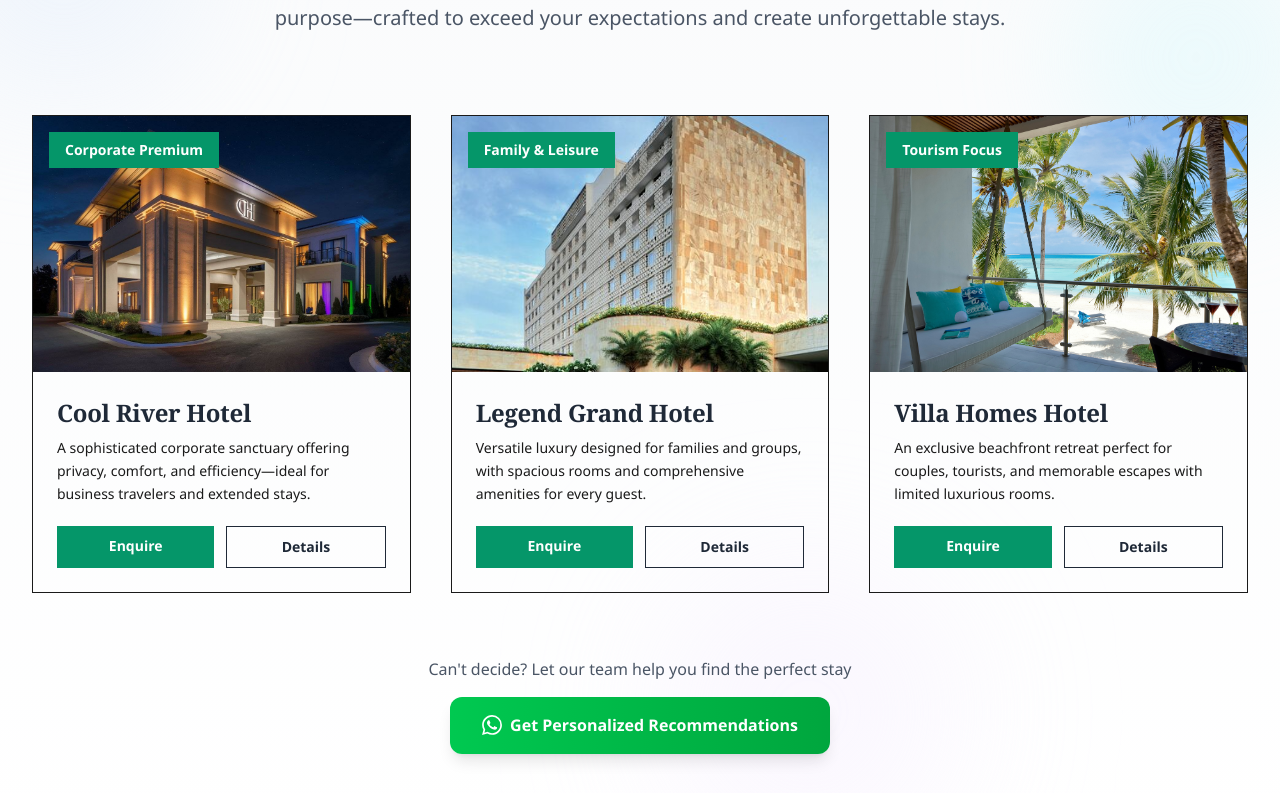
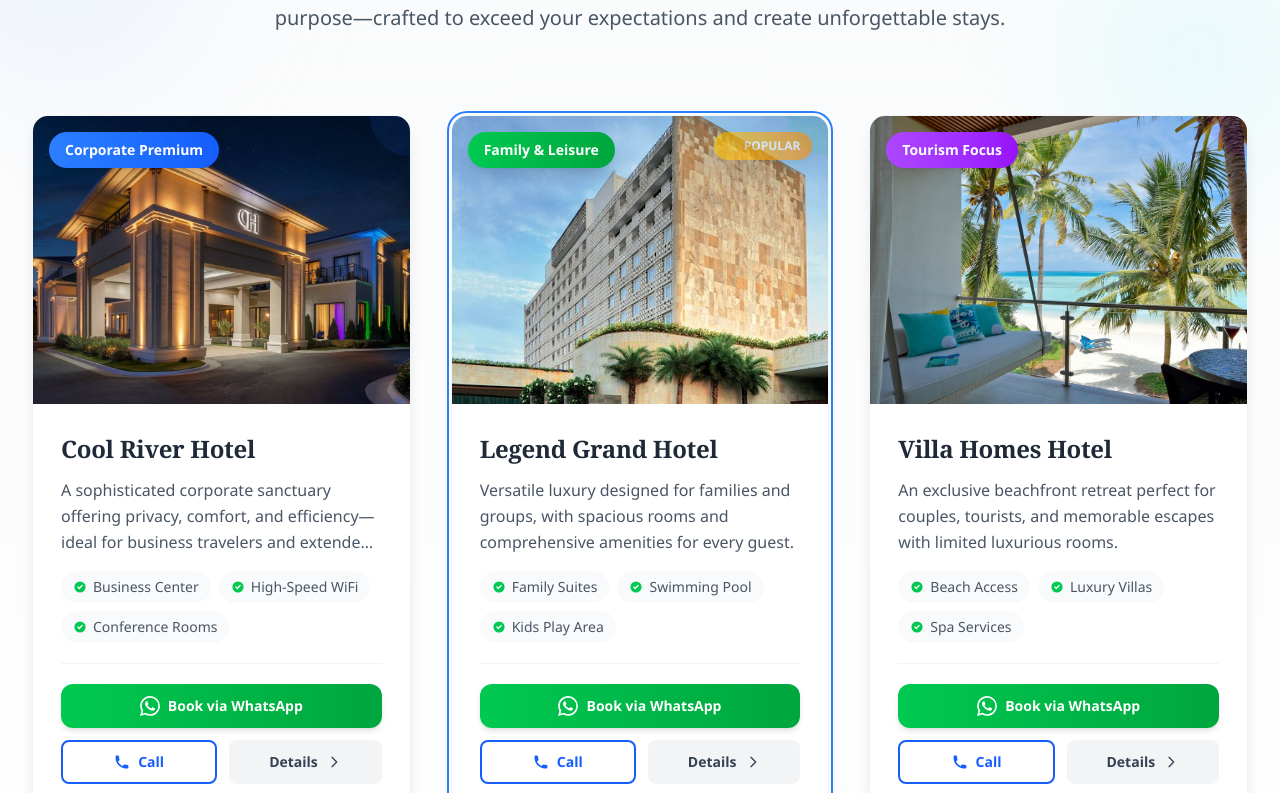
Before and after one commit to amiteshjha01/-kgb-hotels, a Next.js app: page / in a window 1280 px wide. Shown: the part 1227-2020 px from the top of the page. Built offline with nearby package versions, Linux system fonts and the light colour scheme.

Commit message:
feat: enhance HotelCard component with new props and UI updates

```diff
--- a/components/HotelCard.tsx
+++ b/components/HotelCard.tsx
@@ -1,6 +1,5 @@
 import Image from "next/image"
 import Link from "next/link"
-import { generateWhatsAppLink } from "@/lib/whatsapp"
 
 type HotelCardProps = {
     title: string
@@ -8,6 +7,11 @@ type HotelCardProps = {
     image: string
     link: string
     tag: string
+    tagColor?: "blue" | "green" | "purple"
+    features?: string[]
+    phone?: string
+    whatsappPhone?: string
+    featured?: boolean
 }
 
 export default function HotelCard({
@@ -16,54 +20,150 @@ export default function HotelCard({
     image,
     link,
     tag,
+    tagColor = "blue",
+    features = [],
+    phone,
+    whatsappPhone,
+    featured = false,
 }: HotelCardProps) {
-    const whatsappLink = generateWhatsAppLink(title)
+
+    const tagColors = {
+        blue: "bg-gradient-to-r from-blue-500 to-blue-600",
+        green: "bg-gradient-to-r from-green-500 to-green-600",
+        purple: "bg-gradient-to-r from-purple-500 to-purple-600",
+    }
+
+    const whatsappLink = whatsappPhone
+        ? `https://wa.me/91${whatsappPhone}?text=Hi, I'm interested in booking at ${title}`
+        : `https://wa.me/919676247755?text=Hi, I'm interested in booking at ${title}`
+
+    const callLink = phone ? `tel:+91${phone}` : "tel:+919676247755"
 
     return (
-        <div className="bg-card-bg border border-border-color overflow-hidden hover:shadow-lg h-full flex flex-col">
+        <div className={`group relative bg-white rounded-2xl shadow-lg hover:shadow-2xl transition-all duration-500 h-full flex flex-col overflow-hidden border border-gray-100 transform hover:-translate-y-2 ${featured ? 'ring-2 ring-blue-500 ring-offset-2' : ''}`}>
+
+            {/* Featured Badge */}
+            {featured && (
+                <div className="absolute top-4 right-4 z-20 bg-gradient-to-r from-yellow-400 to-orange-400 text-white text-xs font-bold px-3 py-1.5 rounded-full shadow-lg animate-pulse">
+                    ⭐ POPULAR
+                </div>
+            )}
 
             {/* Image Container */}
-            <div className="relative h-48 sm:h-56 md:h-64 overflow-hidden bg-gray-100 flex-shrink-0">
+            <div className="relative h-56 sm:h-64 md:h-72 overflow-hidden flex-shrink-0 bg-gray-100">
                 <Image
                     src={image}
                     alt={title}
                     fill
                     sizes="(max-width: 640px) 100vw, (max-width: 1024px) 50vw, 33vw"
-                    className="object-cover"
+                    className="object-cover transition-transform duration-700 group-hover:scale-110"
                 />
 
+                {/* Gradient Overlay */}
+                <div className="absolute inset-0 bg-gradient-to-t from-black/60 via-black/20 to-transparent opacity-0 group-hover:opacity-100 transition-opacity duration-500"></div>
+
                 {/* Tag Badge */}
-                <span className="absolute top-4 left-4 bg-accent text-white text-xs sm:text-sm font-semibold px-3 sm:px-4 py-1.5 sm:py-2">
+                <div className={`absolute top-4 left-4 ${tagColors[tagColor]} text-white text-xs sm:text-sm font-bold px-4 py-2 rounded-full shadow-lg backdrop-blur-sm`}>
                     {tag}
+                </div>
+
+                {/* Quick View on Hover */}
+                <Link
+                    href={link}
+                    className="absolute inset-0 flex items-center justify-center opacity-0 group-hover:opacity-100 transition-all duration-500 z-10"
+                >
+                    <span className="bg-white text-gray-900 px-6 py-3 rounded-full font-semibold text-sm shadow-xl transform translate-y-4 group-hover:translate-y-0 transition-transform duration-500 flex items-center gap-2">
+                        View Details
+                        <svg className="w-4 h-4" fill="none" stroke="currentColor" viewBox="0 0 24 24">
+                            <path strokeLinecap="round" strokeLinejoin="round" strokeWidth={2} d="M9 5l7 7-7 7" />
+                        </svg>
                     </span>
+                </Link>
             </div>
 
             {/* Content */}
-            <div className="p-5 sm:p-6 flex flex-col flex-grow">
-                <h3 className="text-lg sm:text-xl font-semibold text-primary mb-2 line-clamp-2">
+            <div className="p-5 sm:p-6 lg:p-7 flex flex-col flex-grow">
+                <h3 className="text-xl sm:text-2xl font-bold text-gray-900 mb-3 group-hover:text-blue-600 transition-colors duration-300">
                     {title}
                 </h3>
-                <p className="text-text-light text-sm leading-relaxed mb-5 flex-grow">
+
+                <p className="text-gray-600 text-sm sm:text-base leading-relaxed mb-4 flex-grow line-clamp-3">
                     {description}
                 </p>
 
+                {/* Features List */}
+                {features.length > 0 && (
+                    <div className="mb-5 pb-5 border-b border-gray-100">
+                        <div className="flex flex-wrap gap-2">
+                            {features.map((feature, index) => (
+                                <div
+                                    key={index}
+                                    className="flex items-center gap-1.5 text-xs sm:text-sm text-gray-600 bg-gray-50 px-3 py-1.5 rounded-full"
+                                >
+                                    <svg className="w-3.5 h-3.5 text-green-500" fill="currentColor" viewBox="0 0 20 20">
+                                        <path fillRule="evenodd" d="M10 18a8 8 0 100-16 8 8 0 000 16zm3.707-9.293a1 1 0 00-1.414-1.414L9 10.586 7.707 9.293a1 1 0 00-1.414 1.414l2 2a1 1 0 001.414 0l4-4z" clipRule="evenodd" />
+                                    </svg>
+                                    {feature}
+                                </div>
+                            ))}
+                        </div>
+                    </div>
+                )}
+
                 {/* Action Buttons */}
-                <div className="flex gap-3 mt-auto">
+                <div className="flex flex-col gap-3 mt-auto">
+                    {/* WhatsApp Button - Primary */}
                     <a
                         href={whatsappLink}
                         target="_blank"
                         rel="noopener noreferrer"
-                        className="flex-1 px-4 py-2.5 bg-accent text-white font-semibold text-xs sm:text-sm text-center hover:bg-accent-light"
+                        className="group/btn flex items-center justify-center gap-2 px-5 py-3 bg-gradient-to-r from-green-500 to-green-600 text-white font-bold text-sm rounded-xl hover:from-green-600 hover:to-green-700 transition-all duration-300 shadow-md hover:shadow-lg transform hover:scale-105 active:scale-95"
                     >
-                        Enquire
+                        <svg className="w-5 h-5" fill="currentColor" viewBox="0 0 24 24">
+                            <path d="M17.472 14.382c-.297-.149-1.758-.867-2.03-.967-.273-.099-.471-.148-.67.15-.197.297-.767.966-.94 1.164-.173.199-.347.223-.644.075-.297-.15-1.255-.463-2.39-1.475-.883-.788-1.48-1.761-1.653-2.059-.173-.297-.018-.458.13-.606.134-.133.298-.347.446-.52.149-.174.198-.298.298-.497.099-.198.05-.371-.025-.52-.075-.149-.669-1.612-.916-2.207-.242-.579-.487-.5-.669-.51-.173-.008-.371-.01-.57-.01-.198 0-.52.074-.792.372-.272.297-1.04 1.016-1.04 2.479 0 1.462 1.065 2.875 1.213 3.074.149.198 2.096 3.2 5.077 4.487.709.306 1.262.489 1.694.625.712.227 1.36.195 1.871.118.571-.085 1.758-.719 2.006-1.413.248-.694.248-1.289.173-1.413-.074-.124-.272-.198-.57-.347m-5.421 7.403h-.004a9.87 9.87 0 01-5.031-1.378l-.361-.214-3.741.982.998-3.648-.235-.374a9.86 9.86 0 01-1.51-5.26c.001-5.45 4.436-9.884 9.888-9.884 2.64 0 5.122 1.03 6.988 2.898a9.825 9.825 0 012.893 6.994c-.003 5.45-4.437 9.884-9.885 9.884m8.413-18.297A11.815 11.815 0 0012.05 0C5.495 0 .16 5.335.157 11.892c0 2.096.547 4.142 1.588 5.945L.057 24l6.305-1.654a11.882 11.882 0 005.683 1.448h.005c6.554 0 11.89-5.335 11.893-11.893a11.821 11.821 0 00-3.48-8.413Z" />
+                        </svg>
+                        Book via WhatsApp
+                    </a>
+
+                    {/* Secondary Actions */}
+                    <div className="flex gap-3">
+                        <a
+                            href={callLink}
+                            className="flex-1 flex items-center justify-center gap-2 px-4 py-2.5 border-2 border-blue-600 text-blue-600 font-semibold text-sm rounded-lg hover:bg-blue-600 hover:text-white transition-all duration-300"
+                        >
+                            <svg className="w-4 h-4" fill="currentColor" viewBox="0 0 20 20">
+                                <path d="M2 3a1 1 0 011-1h2.153a1 1 0 01.986.836l.74 4.435a1 1 0 01-.54 1.06l-1.548.773a11.037 11.037 0 006.105 6.105l.774-1.548a1 1 0 011.059-.54l4.435.74a1 1 0 01.836.986V17a1 1 0 01-1 1h-2C7.82 18 2 12.18 2 5V3z" />
+                            </svg>
+                            Call
                         </a>
                         <Link
                             href={link}
-                        className="flex-1 px-4 py-2.5 border border-primary text-primary font-semibold text-xs sm:text-sm text-center hover:bg-primary hover:text-white"
+                            className="flex-1 flex items-center justify-center gap-2 px-4 py-2.5 bg-gray-100 text-gray-700 font-semibold text-sm rounded-lg hover:bg-gray-200 transition-all duration-300"
                         >
                             Details
+                            <svg className="w-4 h-4" fill="none" stroke="currentColor" viewBox="0 0 24 24">
+                                <path strokeLinecap="round" strokeLinejoin="round" strokeWidth={2} d="M9 5l7 7-7 7" />
+                            </svg>
                         </Link>
                     </div>
+                </div>
+
+                {/* Phone Number Display */}
+                {phone && (
+                    <div className="mt-4 pt-4 border-t border-gray-100">
+                        <div className="flex items-center justify-center gap-2 text-sm text-gray-500">
+                            <svg className="w-4 h-4" fill="currentColor" viewBox="0 0 20 20">
+                                <path d="M2 3a1 1 0 011-1h2.153a1 1 0 01.986.836l.74 4.435a1 1 0 01-.54 1.06l-1.548.773a11.037 11.037 0 006.105 6.105l.774-1.548a1 1 0 011.059-.54l4.435.74a1 1 0 01.836.986V17a1 1 0 01-1 1h-2C7.82 18 2 12.18 2 5V3z" />
+                            </svg>
+                            <span className="font-medium">+91 {phone}</span>
+                        </div>
+                    </div>
+                )}
+            </div>
+
+            {/* Decorative Corner Accent */}
+            <div className="absolute top-0 right-0 w-20 h-20 overflow-hidden">
+                <div className={`absolute -top-10 -right-10 w-20 h-20 ${tagColors[tagColor]} opacity-10 rounded-full transform rotate-45`}></div>
             </div>
         </div>
     )
```
Lines whose indentation alone changed are shown as unchanged.
